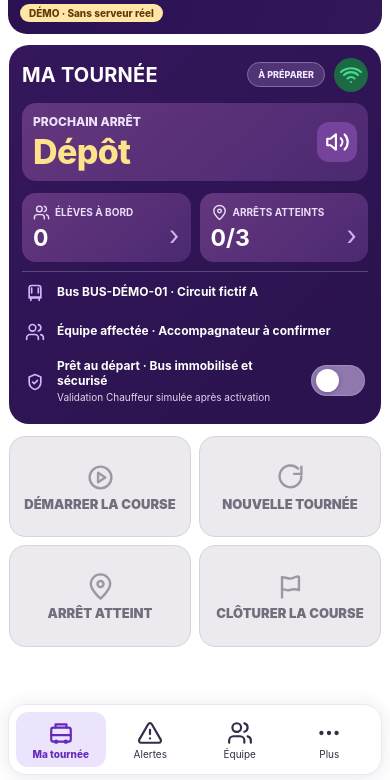
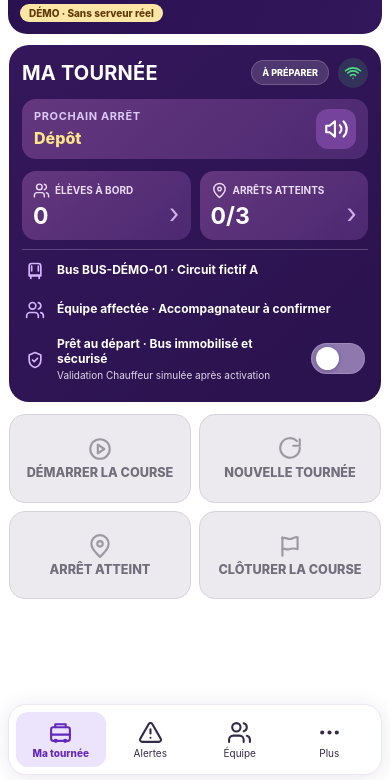
Before and after one commit to elogisco-243/projet-bus-scolaire, a website with bundled scripts: page mobile-session19/index.html in a window 390 px wide. Shown: the part 64-844 px from the top of the page. Built offline with nearby package versions, Linux system fonts and the light colour scheme.

Commit message:
UI160: driver APK matching responsive typography, 25/26/23px icons, action sizing, nav and availability colors

```diff
--- a/mobile-session19/style.css
+++ b/mobile-session19/style.css
@@ -516,3 +516,80 @@
  .dashboard-actions .dash-action:disabled{color:GrayText!important;border-color:GrayText!important}
  .dashboard-actions .dash-action:not(:disabled){color:ButtonText!important;border-color:ButtonText!important}
 }
+
+/* UI-160 — measured from supplied Chauffeur v1.7 UI-145 APK.
+   Source: theme.css UI-132 and ui-136.css; driver APK remains untouched. */
+.next-stop-info{min-width:0;flex:1 1 0;overflow:hidden}
+.next-stop .next-stop-info strong{
+ color:#ffe48a!important;
+ font-size:clamp(22px,6vw,29px)!important;
+ line-height:1.15!important;
+ font-weight:800!important;
+ margin-top:5px;
+ letter-spacing:normal;
+ overflow-wrap:normal;
+}
+.next-stop .hero-label{color:#dac9f5;font-size:11px;font-weight:700;letter-spacing:.055em}
+.bottom .nav-icon .ui-icon{width:25px!important;height:25px!important;stroke-width:2}
+.dashboard-actions .dash-action .ui-icon{width:26px!important;height:26px!important;flex:0 0 26px}
+.dashboard-actions .dash-action span{
+ font-size:clamp(12px,3.25vw,14px)!important;
+ font-weight:800;line-height:1.15;
+ letter-spacing:0;
+}
+.dashboard-actions{gap:8px}
+.dashboard-actions .dash-action{
+ min-width:0;
+ height:clamp(78px,10.5dvh,92px);
+ min-height:clamp(78px,10.5dvh,92px);
+ padding:6px 5px!important;
+ gap:4px;box-sizing:border-box;
+}
+.network-icon{height:30px;width:30px;flex-basis:30px}
+.network-icon .ui-icon{width:18px;height:18px}
+.network-icon.wifi-online{color:#4ade80;background:rgba(74,222,128,.15)}
+.network-icon.wifi-offline{color:#fca5a5;background:rgba(252,165,165,.15)}
+.trip-state.state-running{color:#69f7b2;background:#07583e;border-color:#26d98c}
+.trip-state.state-preparing{background:rgba(255,255,255,.15);color:#fff;border-color:rgba(255,255,255,.18)}
+.trip-state.state-complete{background:#e4e4e7;color:#41414b;border-color:#e4e4e7}
+.dashboard-actions .dash-action.primary:not(:disabled){
+ background:#210958!important;color:#fff!important;border:1px solid #210958!important;
+}
+.dashboard-actions .dash-action.warn:not(:disabled){
+ background:#f5bd20!important;color:#211810!important;border:1px solid #e6ae18!important;
+}
+.dashboard-actions .dash-action.light:not(:disabled){
+ background:#ede6ff!important;color:#210958!important;border:1px solid #c2adee!important;
+}
+.dashboard-actions .dash-action:nth-child(4):not(:disabled){
+ background:#e6def4!important;color:#210958!important;border:1px solid #a997c9!important;
+}
+.dashboard-actions .dash-action:disabled{
+ background:#eceaef!important;color:#726e7b!important;border:1px solid #d7d3dd!important;
+ opacity:1!important;
+}
+@media(max-width:480px){
+ .next-stop .next-stop-info strong{
+  display:block;width:100%;max-width:100%;
+  color:#ffe48a!important;
+  font-size:clamp(16px,4vw,20px)!important;
+  font-weight:800;line-height:1.2!important;
+  white-space:nowrap;overflow:hidden;text-overflow:ellipsis;
+ }
+ .next-stop{padding:10px 12px}
+ .dashboard-actions .dash-action{height:clamp(78px,10.5dvh,92px);min-height:clamp(78px,10.5dvh,92px)}
+}
+@media(max-width:480px) and (max-height:740px){
+ .dashboard-actions .dash-action{
+  height:clamp(68px,9.6dvh,78px)!important;
+  min-height:clamp(68px,9.6dvh,78px)!important;
+  gap:3px;padding:4px 4px!important;
+ }
+ .dashboard-actions .dash-action .ui-icon{
+  width:23px!important;height:23px!important;flex-basis:23px!important;
+ }
+ .dashboard-actions .dash-action span{font-size:clamp(11px,3vw,13px)!important}
+}
+@media(prefers-reduced-motion:reduce){
+ .next-stop strong{animation:none!important}
+}
```
